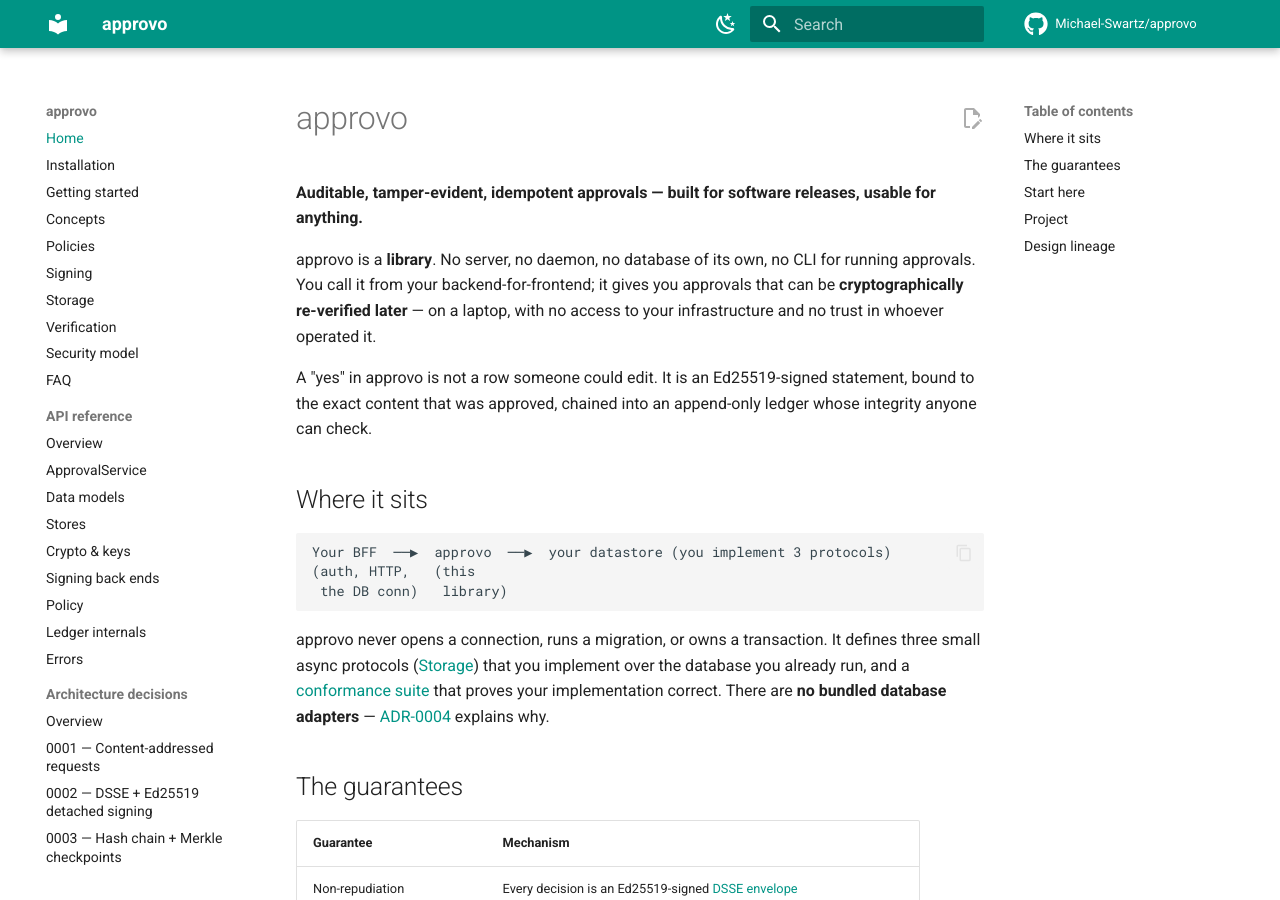
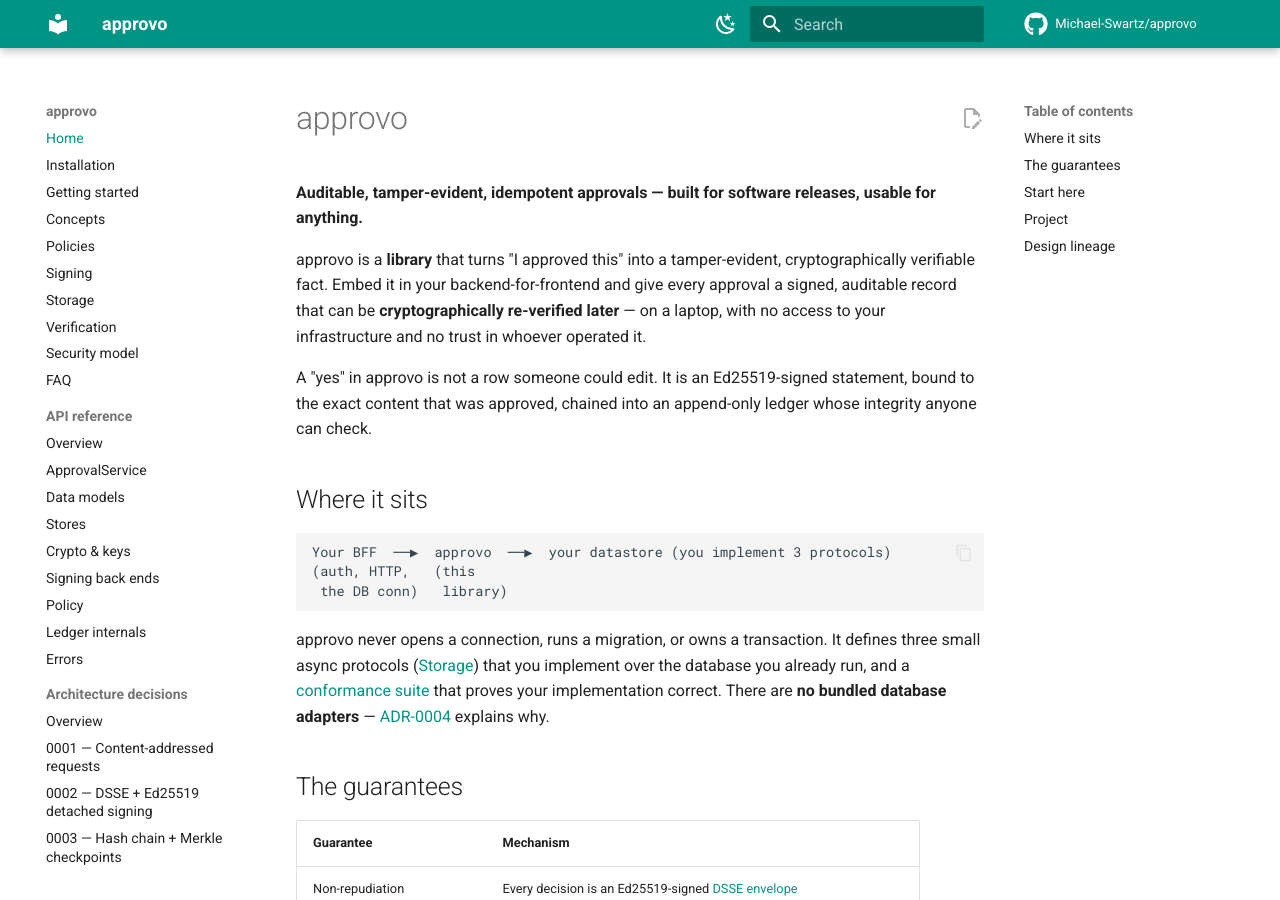
Before and after one commit to Michael-Swartz/approvo, an MkDocs documentation site: the page built from docs/index.md, in a window 1280 px wide and 900 px high. Built offline with MkDocs 1.6.1 and Material for MkDocs 9.7.7, drawn with Linux system fonts in a browser that asks for light colours; comment, search, counter and statistics services are not loaded.

Commit message:
docs: rewrite description to focus on value, not what was removed
Co-authored-by: Michael-Swartz <51866528+Michael-Swartz@users.noreply.github.com>

```diff
--- a/docs/index.md
+++ b/docs/index.md
@@ -3,9 +3,9 @@
 **Auditable, tamper-evident, idempotent approvals — built for software
 releases, usable for anything.**
 
-approvo is a **library**. No server, no daemon, no database of its own,
-no CLI for running approvals. You call it from your
-backend-for-frontend; it gives you approvals that can be
+approvo is a **library** that turns "I approved this" into a tamper-evident,
+cryptographically verifiable fact. Embed it in your backend-for-frontend and
+give every approval a signed, auditable record that can be
 **cryptographically re-verified later** — on a laptop, with no access to
 your infrastructure and no trust in whoever operated it.
 
```
Also changed, not shown: README.md (+5 -3 lines).
